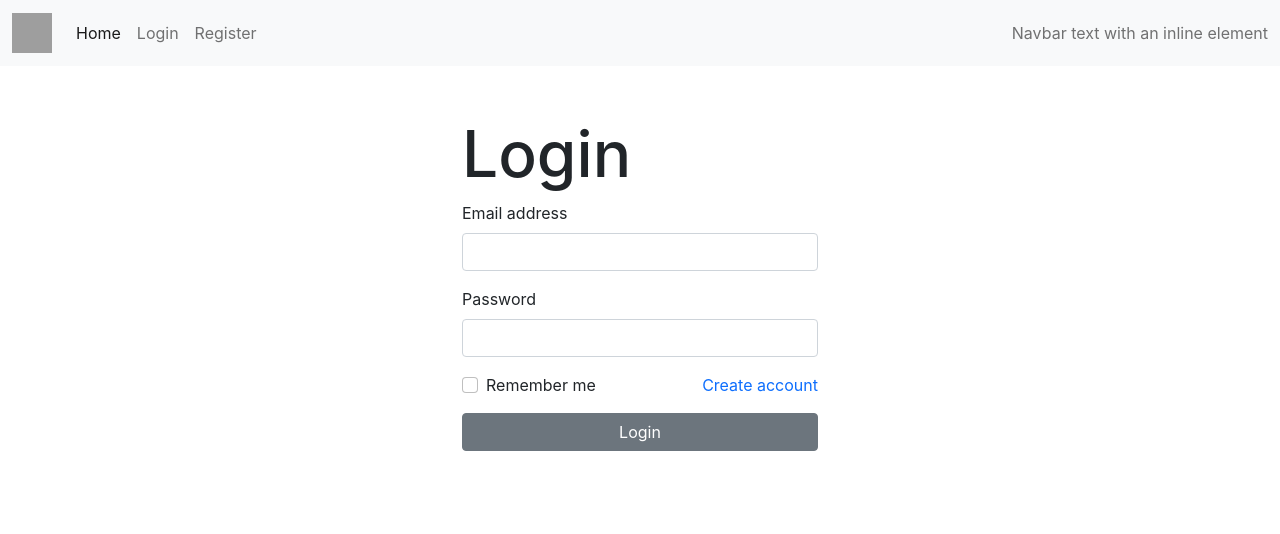
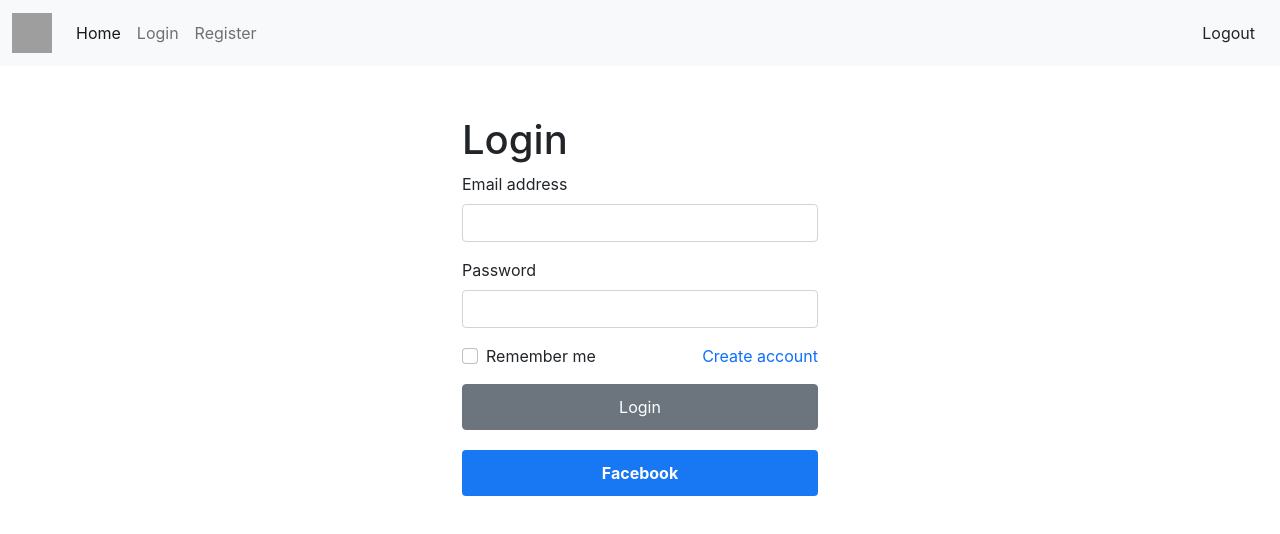
Before and after one commit to AofPatiphan/Apple-Store, a React (Create React App) app: page /login in a window 1280 px wide. Shown: the top 534 px of the page. Built offline with nearby package versions, Linux system fonts and the light colour scheme; grey boxes are pictures that could not be loaded.

Commit message:
login with FB and logout function

```diff
--- a/package.json
+++ b/package.json
@@ -9,6 +9,7 @@
     "axios": "^0.26.1",
     "bootstrap": "^5.1.3",
     "bootstrap-icons": "^1.8.1",
+    "firebase": "^9.6.9",
     "jwt-decode": "^3.1.2",
     "react": "^17.0.2",
     "react-dom": "^17.0.2",
--- a/src/components/auths/login/Login.jsx
+++ b/src/components/auths/login/Login.jsx
@@ -1,23 +1,26 @@
-import React from 'react';
+import React, { useContext } from 'react';
 import './login.css';
 import { Link } from 'react-router-dom';
+import { AuthContext } from '../../../contexts/AuthContext';
 
 function Login() {
+    const { facebookLogin } = useContext(AuthContext);
+
     return (
-        <div className="">
+        <>
             <div className="container" style={{ paddingTop: '50px' }}>
                 <div className="row">
-                    <div className="col"></div>
-                    <div className="col">
+                    <div className="col-lg-4 col-md-2 col-sm-2 col-xs-0"></div>
+                    <div className="col-lg-4 col-md-8 col-sm-8 col-xs-12">
                         <h1>Login</h1>
                     </div>
-                    <div className="col"></div>
+                    <div className="col-lg-4 col-md-2 col-sm-2 col-xs-0"></div>
                 </div>
             </div>
             <div className="container">
                 <div className="row">
-                    <div className="col"></div>
-                    <div className="col">
+                    <div className="col-lg-4 col-md-2 col-sm-2 col-xs-0"></div>
+                    <div className="col-lg-4 col-md-8 col-sm-8 col-xs-12">
                         <div className="">
                             <form>
                                 <div className="mb-3">
@@ -61,13 +64,20 @@
                                 >
                                     Login
                                 </button>
+                                <button
+                                    type="submit"
+                                    className="btn facebookLoginButton loginButton"
+                                    onClick={facebookLogin}
+                                >
+                                    <strong>Facebook</strong>
+                                </button>
                             </form>
                         </div>
                     </div>
-                    <div className="col"></div>
+                    <div className="col-lg-4 col-md-2 col-sm-2 col-xs-0"></div>
                 </div>
             </div>
-        </div>
+        </>
     );
 }
 
--- a/src/components/auths/login/login.css
+++ b/src/components/auths/login/login.css
@@ -4,4 +4,11 @@
 
 .loginButton {
     width: 100%;
+    padding: 10px 30px;
 }
+.facebookLoginButton {
+    background-color: #1877f2;
+    color: white;
+    padding: 10px 30px;
+    margin-top: 20px;
+}
--- a/src/components/auths/register/register.css
+++ b/src/components/auths/register/register.css
@@ -0,0 +1,7 @@
+.col h1 {
+    font-size: 4rem;
+}
+
+.registerButton {
+    width: 100%;
+}
--- a/src/components/layouts/header/Header.jsx
+++ b/src/components/layouts/header/Header.jsx
@@ -1,8 +1,10 @@
-import React from 'react';
+import React, { useContext } from 'react';
 import { Link } from 'react-router-dom';
+import { AuthContext } from '../../../contexts/AuthContext';
 import './header.css';
 
 function Header() {
+    const { handleSubmitLogout } = useContext(AuthContext);
     return (
         <div>
             <nav className="navbar navbar-expand-lg navbar-light bg-light">
@@ -51,9 +53,13 @@
                                 </Link>
                             </li>
                         </ul>
-                        <span className="navbar-text">
-                            Navbar text with an inline element
-                        </span>
+                        <button
+                            type="button"
+                            className="btn"
+                            onClick={handleSubmitLogout}
+                        >
+                            Logout
+                        </button>
                     </div>
                 </div>
             </nav>
--- /dev/null
+++ b/src/config/authmethods.js
@@ -0,0 +1,4 @@
+import firebaseAuth from '../config/firebase-config';
+console.log(firebaseAuth);
+
+// export const facebookProvider = firebaseAuth.FacebookAuthProvider();
--- /dev/null
+++ b/src/config/firebase-config.js
@@ -0,0 +1,17 @@
+import { initializeApp } from 'firebase/app';
+import { getAuth } from 'firebase/auth';
+
+const firebaseConfig = {
+    apiKey: 'AIzaSyA76LdhJjxn3sA0hiwOido08TU2HPh9C_A',
+    authDomain: 'wow-shop-99e05.firebaseapp.com',
+    projectId: 'wow-shop-99e05',
+    storageBucket: 'wow-shop-99e05.appspot.com',
+    messagingSenderId: '490071344612',
+    appId: '1:490071344612:web:21789d985db6dfd9ef73f1',
+    measurementId: 'G-DTJ8KBBF07',
+};
+
+// Initialize Firebase
+const app = initializeApp(firebaseConfig);
+
+export const authenication = getAuth(app);
--- /dev/null
+++ b/src/contexts/AuthContext.jsx
@@ -0,0 +1,124 @@
+import axios from '../config/axios';
+import { createContext, useState, useEffect } from 'react';
+import { useNavigate } from 'react-router-dom';
+import jwtDecode from 'jwt-decode';
+import * as localStorageService from '../services/localStorage';
+import { signInWithPopup, FacebookAuthProvider, signOut } from 'firebase/auth';
+import { authenication } from '../config/firebase-config';
+const AuthContext = createContext();
+
+function AuthContextProvider(props) {
+    const [user, setUser] = useState(null);
+    const [email, setEmail] = useState('');
+    const [password, setPassword] = useState('');
+    const [firstName, setFirstName] = useState('');
+    const [lastName, setLastName] = useState('');
+    const [confirmPassword, setConfirmPassword] = useState('');
+    const [role, setRole] = useState(localStorageService.getRole());
+    const navigate = useNavigate();
+
+    useEffect(() => {
+        const token = localStorageService.getToken('token');
+        if (token) {
+            setUser(jwtDecode(token));
+        }
+    }, []);
+
+    const facebookLogin = async (e) => {
+        try {
+            e.preventDefault();
+            const provider = new FacebookAuthProvider();
+            const response = await signInWithPopup(authenication, provider);
+            const res = await axios.post('/auth/loginfb', { response });
+            login(res.data.token);
+        } catch (err) {
+            console.log(err.message);
+        }
+    };
+
+    const handleSubmitLogin = async () => {
+        try {
+            const res = await axios.post('/auth/login', { email, password });
+            login(res.data.token);
+        } catch (err) {
+            console.log(err);
+        }
+    };
+    const login = async (token) => {
+        try {
+            await localStorageService.setToken(token);
+            setUser(jwtDecode(token));
+            setRole(jwtDecode(token).role);
+            navigate('/');
+        } catch (err) {
+            console.log(err);
+        }
+    };
+
+    const handleSubmitRegister = async (e) => {
+        e.preventDefault();
+        try {
+            await axios.post('/auth/register', {
+                firstName,
+                lastName,
+                email,
+                password,
+                confirmPassword,
+            });
+
+            navigate('/login');
+            setFirstName('');
+            setLastName('');
+            setEmail('');
+            setPassword('');
+        } catch (err) {
+            console.log(err);
+        }
+    };
+
+    const handleSubmitLogout = async () => {
+        try {
+            await signOut(authenication);
+            logout();
+        } catch (err) {
+            console.log(err.message);
+        }
+    };
+
+    const logout = () => {
+        localStorageService.removeToken();
+        setUser(null);
+        setRole('guest');
+        navigate('/');
+        console.log('sign out successful');
+    };
+
+    return (
+        <AuthContext.Provider
+            value={{
+                user,
+                setUser,
+                email,
+                setEmail,
+                password,
+                setPassword,
+                handleSubmitLogin,
+                facebookLogin,
+                handleSubmitRegister,
+                handleSubmitLogout,
+                firstName,
+                setFirstName,
+                lastName,
+                setLastName,
+                confirmPassword,
+                setConfirmPassword,
+                role,
+                setRole,
+            }}
+        >
+            {props.children}
+        </AuthContext.Provider>
+    );
+}
+export default AuthContextProvider;
+export { AuthContext };
--- a/src/index.js
+++ b/src/index.js
@@ -7,10 +7,13 @@
 import App from './App';
 import { BrowserRouter } from 'react-router-dom';
 import reportWebVitals from './reportWebVitals';
+import AuthContextProvider from './contexts/AuthContext';
 
 ReactDOM.render(
     <BrowserRouter>
-        <App />
+        <AuthContextProvider>
+            <App />
+        </AuthContextProvider>
     </BrowserRouter>,
     document.getElementById('root')
 );
--- a/src/routes/RouteConfig.jsx
+++ b/src/routes/RouteConfig.jsx
@@ -1,9 +1,10 @@
-import React from 'react';
+import React, { useContext } from 'react';
 import { Navigate, Route, Routes } from 'react-router-dom';
 import MainLayout from '../components/layouts/mainlayout/MainLayout';
 import Login from '../components/auths/login/Login';
 import Register from '../components/auths/register/Register';
 import Home from '../pages/home/Home';
+import { AuthContext } from '../contexts/AuthContext';
 
 const routes = {
     guest: [
@@ -23,7 +24,7 @@
 };
 
 function RouteConfig() {
-    const role = 'guest';
+    const { role, user } = useContext(AuthContext);
     return (
         <>
             {role === 'user' ? (
--- /dev/null
+++ b/src/services/auth.js
@@ -0,0 +1,14 @@
+import firebaseAuth from '../config/firebase-config';
+const auth = firebaseAuth();
+const socialMediaAuth = (provider) => {
+    return auth()
+        .signInWithPopup(provider)
+        .then((res) => {
+            return res.user;
+        })
+        .catch((err) => {
+            return err;
+        });
+};
+
+export default socialMediaAuth;
```
Also changed, not shown: src/components/auths/register/Register.jsx (+65 -3 lines), 1 other file (tests, documents, lock files or other folders).
